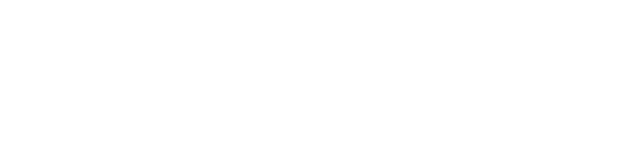
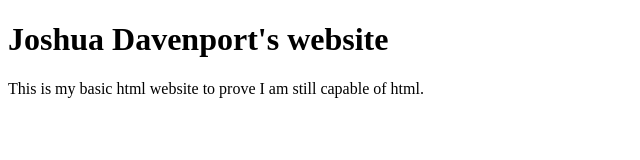
Before and after one commit to jdavenportITMD362/lab1, a plain HTML site: page index.html in a window 1280 px wide. Shown: the whole page, without its empty margins (0-640 px from the left). Drawn offline with Linux system fonts and the light colour scheme.

Commit message:
Update index.html to have more content

```diff
--- a/index.html
+++ b/index.html
@@ -4,4 +4,8 @@
   <meta charset="UTF-8">
   <title>Lab 1</title>
 </head>
+<body>
+  <h1>Joshua Davenport's website</h1>
+  <p>This is my basic html website to prove I am still capable of html.</p>
+</body>
 </html>
```
